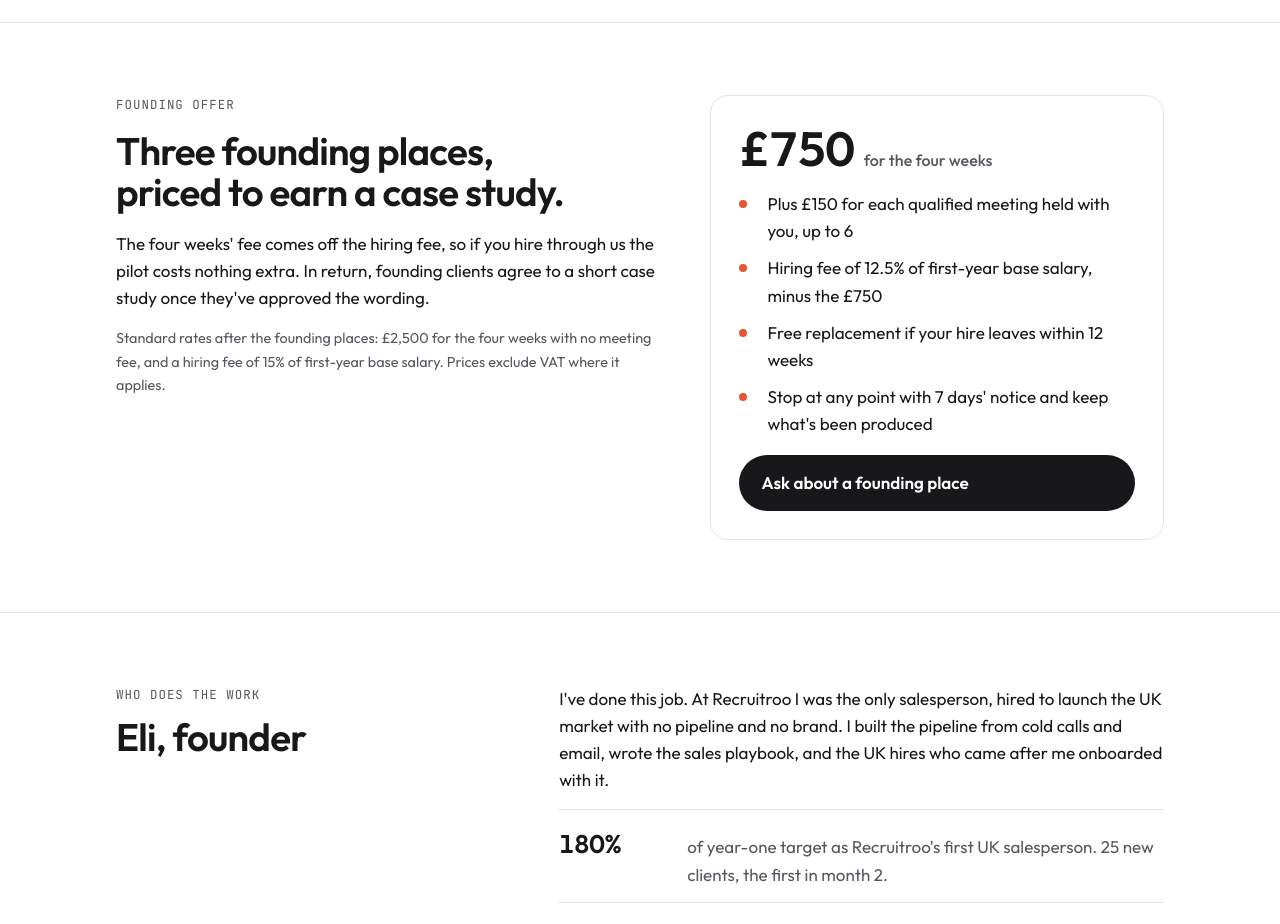
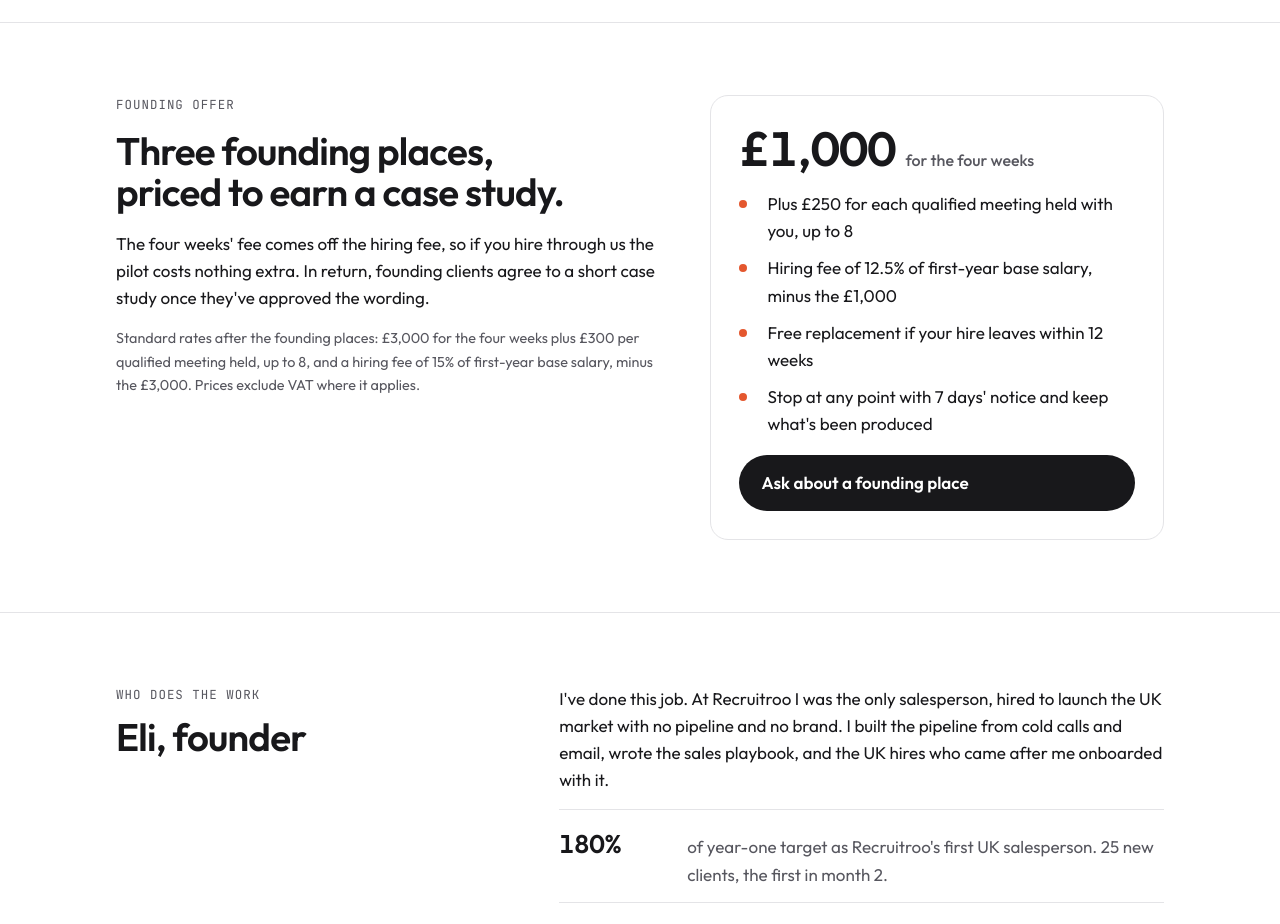
Before and after one commit to elikhodes96/foundingseat-site, a plain HTML site: page index.html in a window 1280 px wide. Shown: the part 3360-4284 px from the top of the page. Drawn offline with Linux system fonts and the light colour scheme.

Commit message:
Update founding and standard prices from competitor review
Co-Authored-By: Claude Opus 5.5 <noreply@anthropic.com>
Claude-Session: https://claude.ai/code/session_01MQvgqY3D6TWcosjL4ZNQks

```diff
--- a/index.html
+++ b/index.html
@@ -328,13 +328,13 @@ details h3 { color: var(--ink); font-size: 1rem; }
         <span class="label">Founding offer</span>
         <h2>Three founding places, priced to earn a case study.</h2>
         <p>The four weeks' fee comes off the hiring fee, so if you hire through us the pilot costs nothing extra. In return, founding clients agree to a short case study once they've approved the wording.</p>
-        <p class="std">Standard rates after the founding places: &pound;2,500 for the four weeks with no meeting fee, and a hiring fee of 15% of first-year base salary. Prices exclude VAT where it applies.</p>
+        <p class="std">Standard rates after the founding places: &pound;3,000 for the four weeks plus &pound;300 per qualified meeting held, up to 8, and a hiring fee of 15% of first-year base salary, minus the &pound;3,000. Prices exclude VAT where it applies.</p>
       </div>
       <div class="offer-card">
-        <div class="price">&pound;750 <small>for the four weeks</small></div>
+        <div class="price">&pound;1,000 <small>for the four weeks</small></div>
         <ul class="terms">
-          <li><span>Plus &pound;150 for each qualified meeting held with you, up to 6</span></li>
-          <li><span>Hiring fee of 12.5% of first-year base salary, minus the &pound;750</span></li>
+          <li><span>Plus &pound;250 for each qualified meeting held with you, up to 8</span></li>
+          <li><span>Hiring fee of 12.5% of first-year base salary, minus the &pound;1,000</span></li>
           <li><span>Free replacement if your hire leaves within 12 weeks</span></li>
           <li><span>Stop at any point with 7 days' notice and keep what's been produced</span></li>
         </ul>
@@ -371,7 +371,7 @@ details h3 { color: var(--ink); font-size: 1rem; }
       <div class="faq">
         <details><summary>We already use a recruiter.</summary><p>Keep them if you like. Four weeks of evidence gives any recruiter a far better brief, and your hire starts with live pipeline.</p></details>
         <details><summary>We need someone now.</summary><p>The four weeks can run alongside your search. Whoever you hire inherits the pipeline.</p></details>
-        <details><summary>Isn't it too early for sales?</summary><p>That's what the four weeks tests, for &pound;750 instead of a salary.</p></details>
+        <details><summary>Isn't it too early for sales?</summary><p>That's what the four weeks tests, for &pound;1,000 instead of a salary.</p></details>
         <details><summary>You don't know our sector.</summary><p>Most candidates won't either. The four weeks is where we learn it, and where we find out what your hire needs to know.</p></details>
         <details><summary>What if it doesn't work?</summary><p>Stop at any time with 7 days' notice and keep everything produced. If outbound doesn't work for you, you've found out before committing a salary.</p></details>
         <details><summary>Who sends the messages?</summary><p>Eli does, in your company's name, using messages you approve. We don't buy contact lists or automate LinkedIn.</p></details>
```
